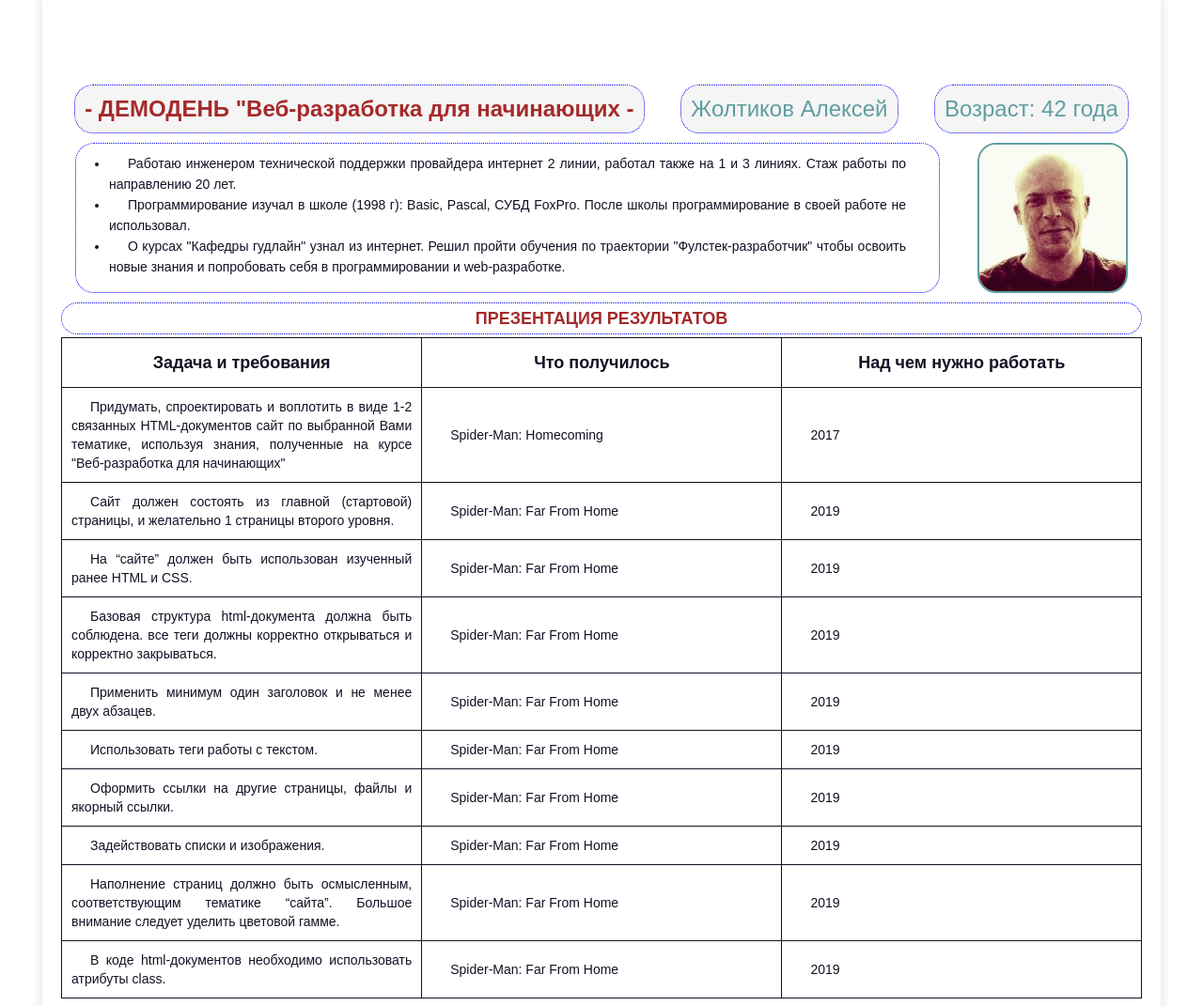
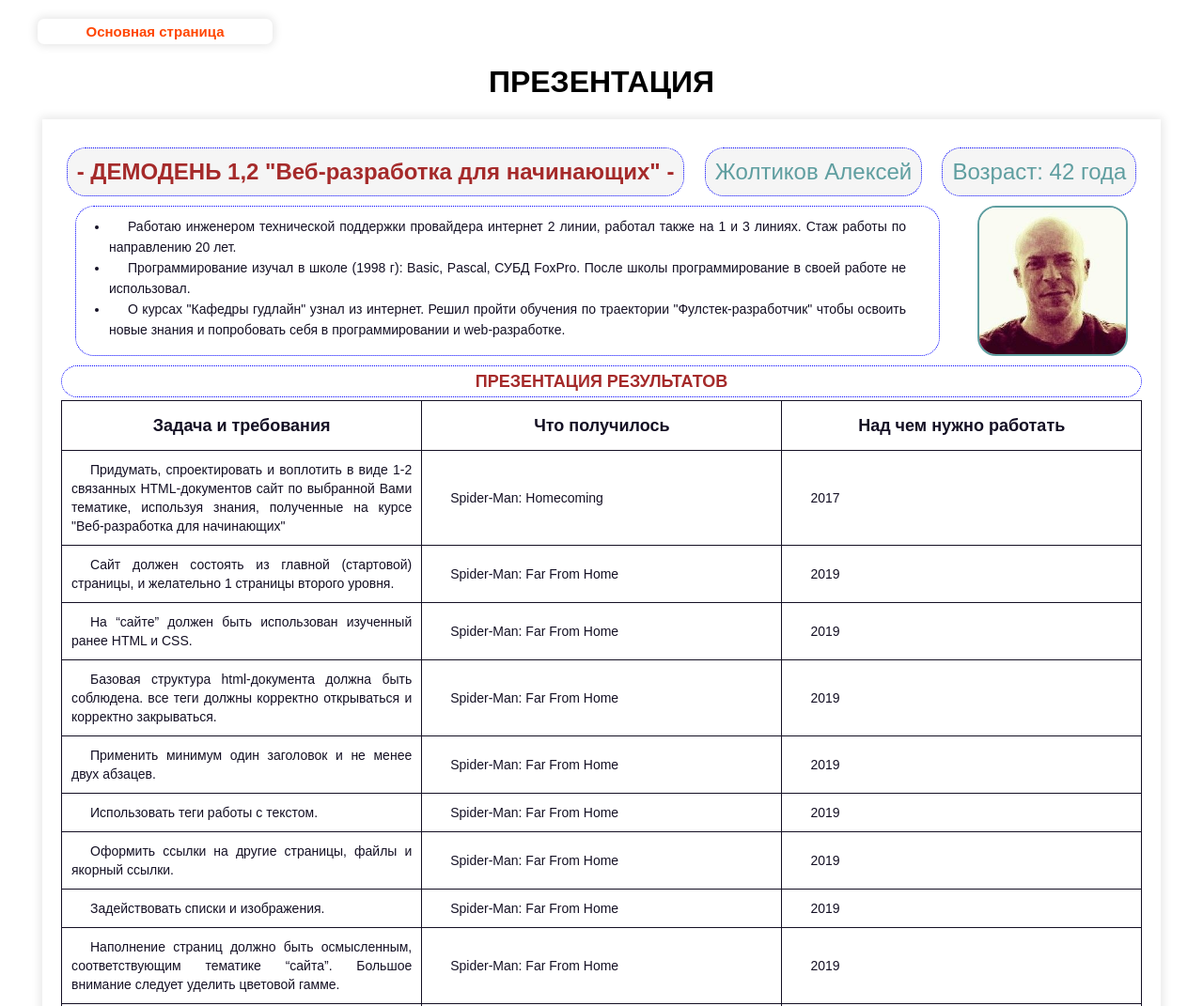
Before and after one commit to userlogru/userlogru.github.io, a plain HTML site: page index2.html in a window 1280 px wide. Shown: the top 1071 px of the page at 94% size. Drawn offline with Linux system fonts and the light colour scheme.

Commit message:
07.04.2024  22:30

```diff
--- a/css/style.css
+++ b/css/style.css
@@ -6,7 +6,7 @@ html {display: flex;}
 
 body {
   width: auto; height:auto; margin:0px auto;
-  width: auto; max-width: auto;
+  max-width: 1200px;
 }
 
 header {
--- a/css/style2.css
+++ b/css/style2.css
@@ -4,6 +4,20 @@ body   {font-family: Arial, Helvetica, sans-serif; /* overflow: hidden; */ }
 ul     {list-style: none;}
 a      {text-decoration: none;}
 
+.main_page_link {
+  display: flex;
+  margin-top: 20px;
+  justify-content: center;
+  padding: 5px;
+  width: 250px;
+  color: orangered;
+  font-size: 15px;
+  font-weight: 700;
+  border-radius: 7px;
+
+
+  box-shadow: 0px 0px 10px 2px  rgba(0, 0, 0, 0.1);
+}
 
 .presentation_container {
   display: flex;
@@ -11,13 +25,15 @@ a      {text-decoration: none;}
   justify-content:space-around;
   gap:10px;
   margin: 0 auto;
-  padding-top: 90px;
+  padding-top: 30px;
   padding-left: 20px;
   padding-right: 20px;
   padding-bottom: 20px;
   width: 1190px;
   box-shadow: 0px 0px 10px 2px  rgba(0, 0, 0, 0.1);
 }
+
+.name_presentation_container {text-align: center;}
 
 .subject_presentation_container {
   display: flex;
--- a/index2.html
+++ b/index2.html
@@ -13,10 +13,14 @@
 
     <main>
 
-      <div id="presentation" class="presentation_container">
+      <a class="main_page_link" href="index.html">Основная страница</a>
+
+      <h1 class="name_presentation_container">ПРЕЗЕНТАЦИЯ</h1>
+
+      <div class="presentation_container">
 
         <h2 class="subject_presentation_container">
-          -  ДЕМОДЕНЬ "Веб-разработка для начинающих  -
+          -  ДЕМОДЕНЬ 1,2 "Веб-разработка для начинающих" -
         </h2>
 
         <h2 class="fio_presentation_container">
```
